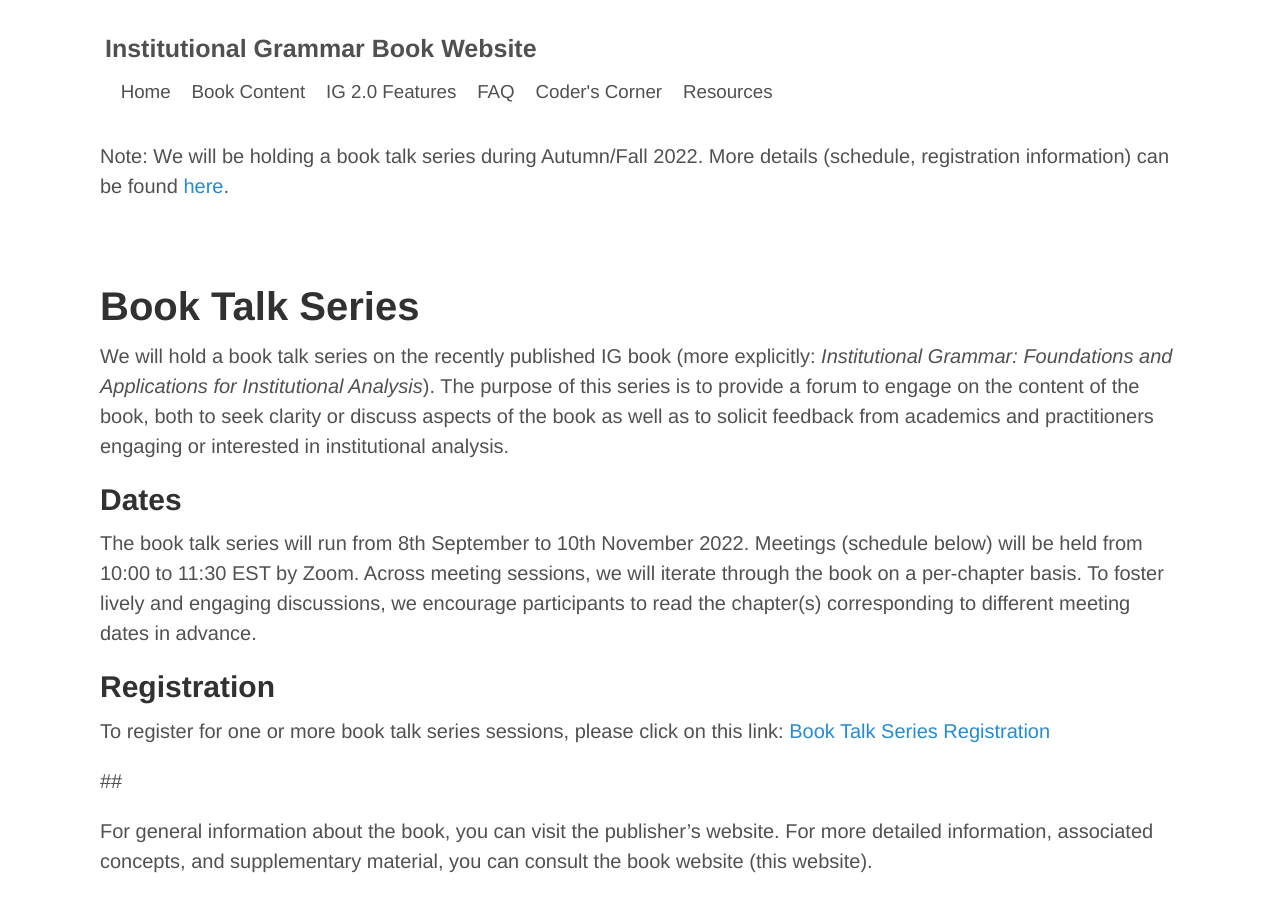
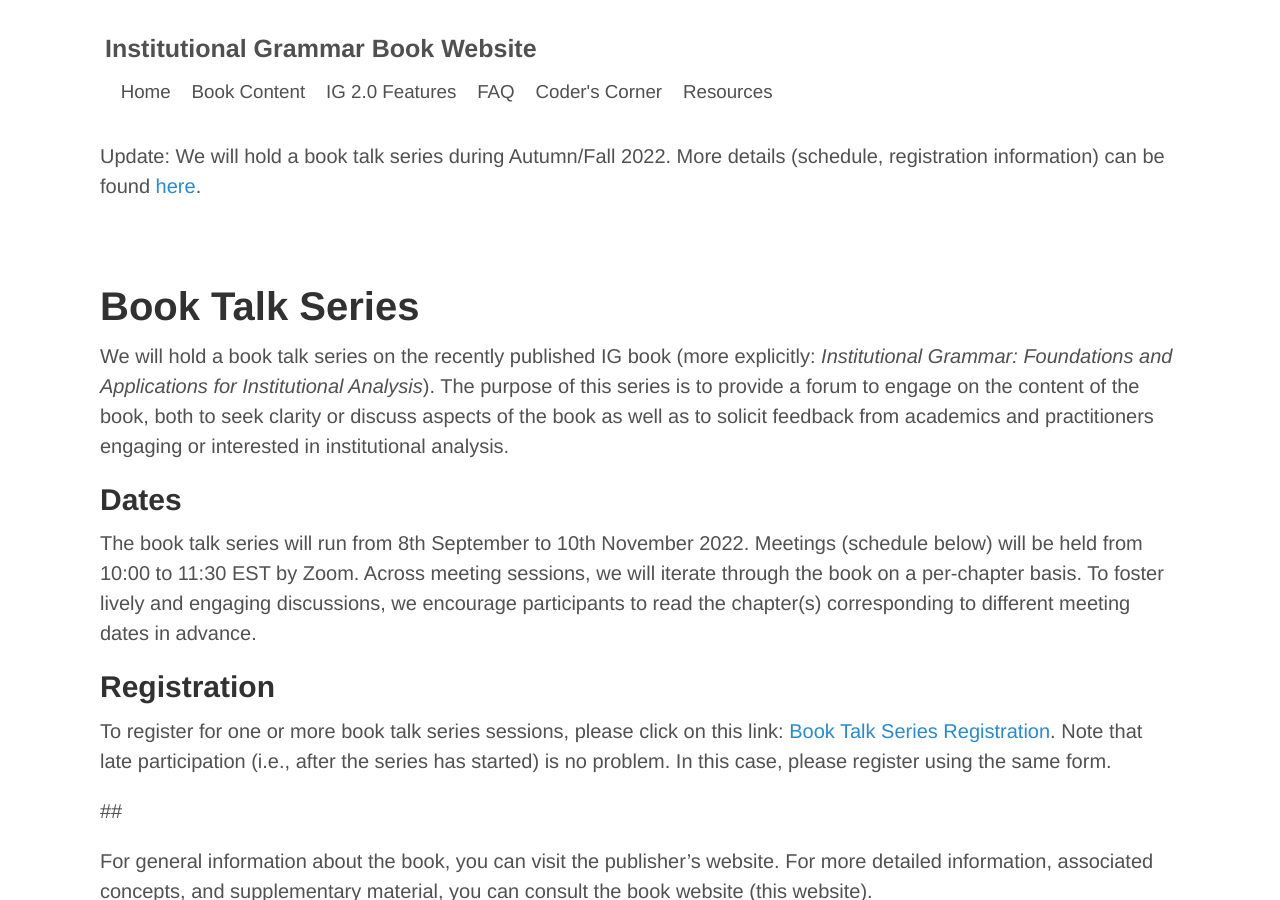
Before and after one commit to InstitutionalGrammar/IG-Book, a Jekyll site: the page built from book-talk.md, in a window 1280 px wide and 900 px high. Built offline with Jekyll 4.4.1, drawn with Linux system fonts in a browser that asks for light colours.

Commit message:
Update language for book talk.

```diff
--- a/_layouts/default.html
+++ b/_layouts/default.html
@@ -35,7 +35,7 @@
      </small>
    </h3>
    <br>
-   Note: We will be holding a book talk series during Autumn/Fall 2022. More details (schedule, registration information) can be found <a href="https://newinstitutionalgrammar.org/book-talk">here</a>.
+   Update: We will hold a book talk series during Autumn/Fall 2022. More details (schedule, registration information) can be found <a href="https://newinstitutionalgrammar.org/book-talk">here</a>.
 </header>
 
 <div id="content">
--- a/book-talk.md
+++ b/book-talk.md
@@ -13,7 +13,7 @@ The book talk series will run from 8th September to 10th November 2022. Meetings
 
 ## Registration
 
-To register for one or more book talk series sessions, please click on this link: <a href="https://syracuseuniversity.qualtrics.com/jfe/form/SV_1M5FFj6alBgBlH0">Book Talk Series Registration</a>
+To register for one or more book talk series sessions, please click on this link: <a href="https://syracuseuniversity.qualtrics.com/jfe/form/SV_1M5FFj6alBgBlH0">Book Talk Series Registration</a>. Note that late participation (i.e., after the series has started) is no problem. In this case, please register using the same form.
 
 ##
 
```
